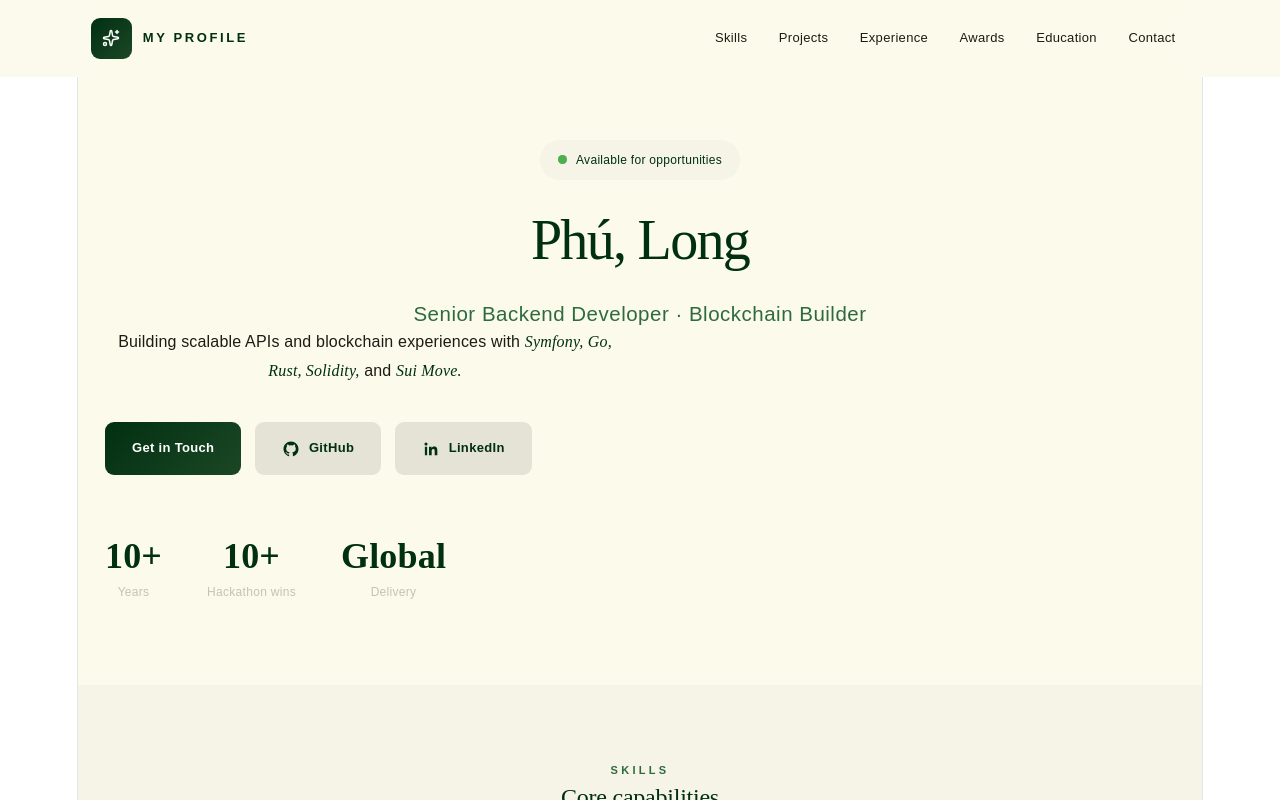
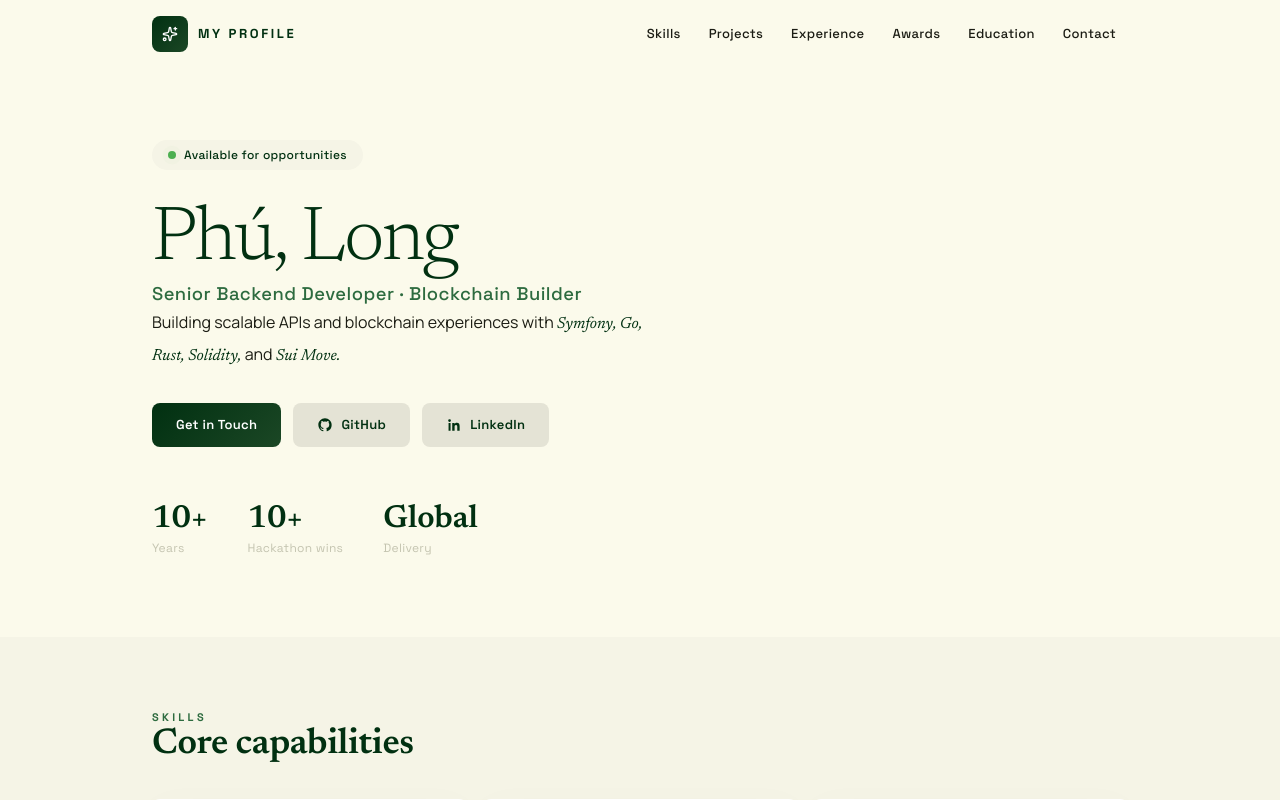
Before and after one commit to longphu25/profile, a React (Vite) app: page / in a window 1280 px wide. Shown: the top 800 px of the page. Built offline with nearby package versions, Linux system fonts and the light colour scheme.

Commit message:
style: update CSS and fonts for portfolio design system
- Add Google Fonts: Newsreader, Manrope, Space Grotesk
- Replace Vite starter CSS with minimal portfolio styles
- Add 4s pulse-dot animation for status indicator
- Add prefers-reduced-motion support
- Update page title to portfolio name

```diff
--- a/index.html
+++ b/index.html
@@ -5,7 +5,13 @@
     <meta charset="UTF-8" />
     <link rel="icon" type="image/svg+xml" href="/favicon.svg" />
     <meta name="viewport" content="width=device-width, initial-scale=1.0" />
-    <title>profile</title>
+    <title>Huỳnh Long Phú — Senior Backend & Blockchain Engineer</title>
+    <link rel="preconnect" href="https://fonts.googleapis.com" />
+    <link rel="preconnect" href="https://fonts.gstatic.com" crossorigin />
+    <link
+      href="https://fonts.googleapis.com/css2?family=Newsreader:ital,opsz,wght@0,6..72,300..800;1,6..72,300..800&family=Manrope:wght@300..800&family=Space+Grotesk:wght@300..700&display=swap"
+      rel="stylesheet"
+    />
     <script src="https://cdn.jsdelivr.net/npm/gsap@3/dist/gsap.min.js" defer></script>
     <script src="https://cdn.jsdelivr.net/npm/motion@latest/dist/motion.js" defer></script>
     <!-- <script type="module">
@@ -16,7 +22,12 @@
   </head>
   <body>
     <script>
-      (function(){var t=localStorage.getItem('theme')||(matchMedia('(prefers-color-scheme:dark)').matches?'dark':'light');document.documentElement.setAttribute('data-theme',t)})()
+      ;(function () {
+        var t =
+          localStorage.getItem('theme') ||
+          (matchMedia('(prefers-color-scheme:dark)').matches ? 'dark' : 'light')
+        document.documentElement.setAttribute('data-theme', t)
+      })()
     </script>
     <div id="root"></div>
     <script type="module" src="/src/main.tsx"></script>
--- a/src/index.css
+++ b/src/index.css
@@ -1,125 +1,49 @@
-@import "tailwindcss";
+@import 'tailwindcss';
 
-/* View Transition — circular reveal */
-::view-transition-old(root),
-::view-transition-new(root) {
-  animation: none;
-  mix-blend-mode: normal;
-}
-::view-transition-old(root) {
-  z-index: 1;
-}
-::view-transition-new(root) {
-  z-index: 9999;
-}
-
-:root {
-  --text: #6b6375;
-  --text-h: #08060d;
-  --bg: #fff;
-  --border: #e5e4e7;
-  --code-bg: #f4f3ec;
-  --accent: #aa3bff;
-  --accent-bg: rgba(170, 59, 255, 0.1);
-  --accent-border: rgba(170, 59, 255, 0.5);
-  --social-bg: rgba(244, 243, 236, 0.5);
-  --shadow:
-    rgba(0, 0, 0, 0.1) 0 10px 15px -3px, rgba(0, 0, 0, 0.05) 0 4px 6px -2px;
-
-  --sans: system-ui, 'Segoe UI', Roboto, sans-serif;
-  --heading: system-ui, 'Segoe UI', Roboto, sans-serif;
-  --mono: ui-monospace, Consolas, monospace;
-
-  font: 18px/145% var(--sans);
-  letter-spacing: 0.18px;
-  color-scheme: light;
-  color: var(--text);
-  background: var(--bg);
-  font-synthesis: none;
-  text-rendering: optimizeLegibility;
+html {
+  scroll-behavior: smooth;
   -webkit-font-smoothing: antialiased;
   -moz-osx-font-smoothing: grayscale;
-
-  @media (max-width: 1024px) {
-    font-size: 16px;
-  }
-}
-
-[data-theme="dark"] {
-  --text: #9ca3af;
-  --text-h: #f3f4f6;
-  --bg: #16171d;
-  --border: #2e303a;
-  --code-bg: #1f2028;
-  --accent: #c084fc;
-  --accent-bg: rgba(192, 132, 252, 0.15);
-  --accent-border: rgba(192, 132, 252, 0.5);
-  --social-bg: rgba(47, 48, 58, 0.5);
-  --shadow:
-    rgba(0, 0, 0, 0.4) 0 10px 15px -3px, rgba(0, 0, 0, 0.25) 0 4px 6px -2px;
-  color-scheme: dark;
-
-  #social .button-icon {
-    filter: invert(1) brightness(2);
-  }
-}
-
-#root {
-  width: 1126px;
-  max-width: 100%;
-  margin: 0 auto;
-  text-align: center;
-  border-inline: 1px solid var(--border);
-  min-height: 100svh;
-  display: flex;
-  flex-direction: column;
-  box-sizing: border-box;
+  text-rendering: optimizeLegibility;
 }
 
 body {
   margin: 0;
 }
-
-h1,
-h2 {
-  font-family: var(--heading);
-  font-weight: 500;
-  color: var(--text-h);
-}
-
-h1 {
-  font-size: 56px;
-  letter-spacing: -1.68px;
-  margin: 32px 0;
-  @media (max-width: 1024px) {
-    font-size: 36px;
-    margin: 20px 0;
-  }
-}
-h2 {
-  font-size: 24px;
-  line-height: 118%;
-  letter-spacing: -0.24px;
-  margin: 0 0 8px;
-  @media (max-width: 1024px) {
-    font-size: 20px;
-  }
-}
 p {
   margin: 0;
 }
-
-code,
-.counter {
-  font-family: var(--mono);
-  display: inline-flex;
-  border-radius: 4px;
-  color: var(--text-h);
+#root {
+  min-height: 100svh;
 }
 
-code {
-  font-size: 15px;
-  line-height: 135%;
-  padding: 4px 8px;
-  background: var(--code-bg);
+[id] {
+  scroll-margin-top: 72px;
 }
+
+/* Status pulse — 4s cycle per DESIGN.md */
+@keyframes pulse-dot {
+  0%,
+  100% {
+    transform: scale(1);
+    opacity: 0.5;
+  }
+  50% {
+    transform: scale(2.4);
+    opacity: 0;
+  }
+}
+
+/* Respect reduced motion */
+@media (prefers-reduced-motion: reduce) {
+  *,
+  *::before,
+  *::after {
+    animation-duration: 0.01ms !important;
+    animation-iteration-count: 1 !important;
+    transition-duration: 0.01ms !important;
+  }
+  html {
+    scroll-behavior: auto;
+  }
+}
```
